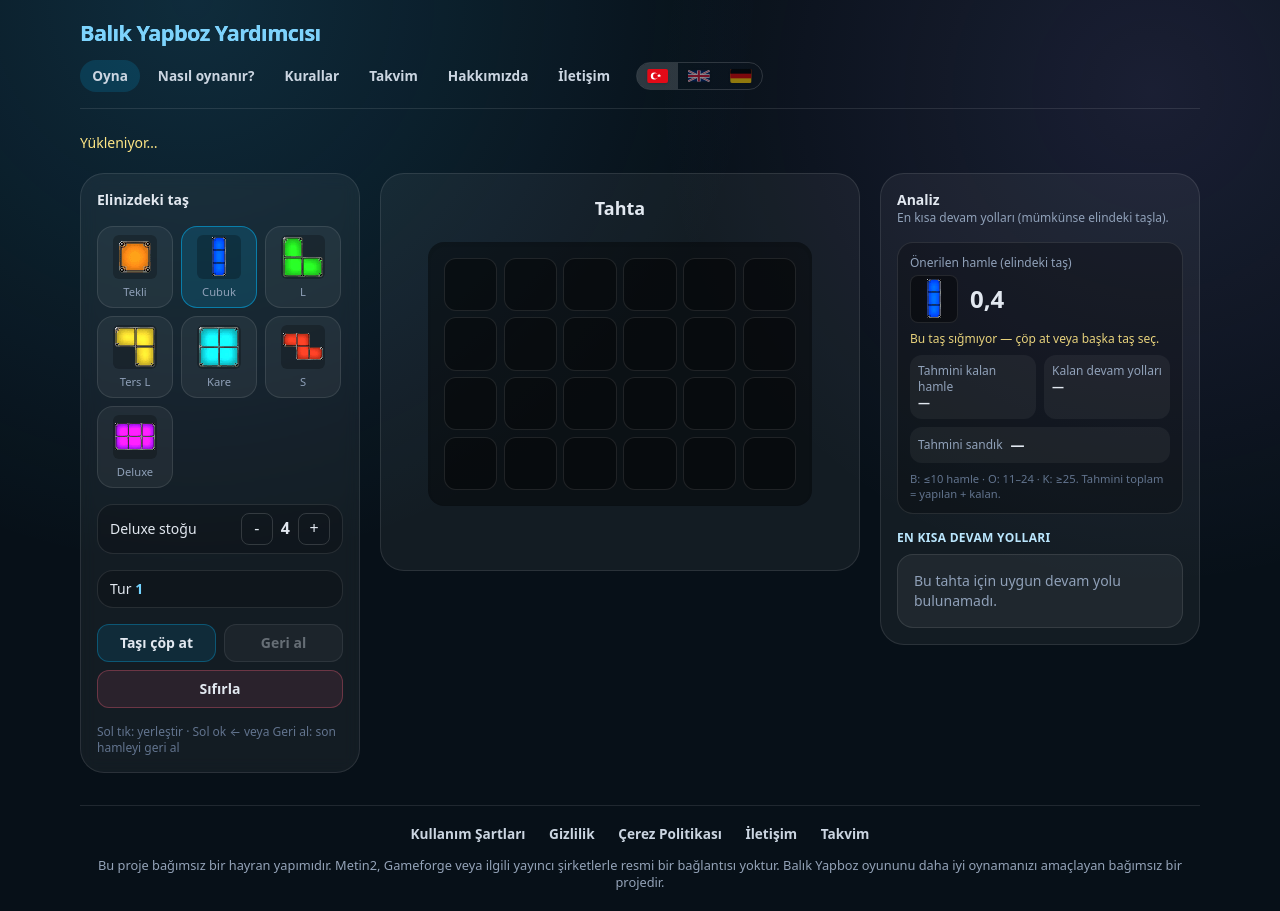
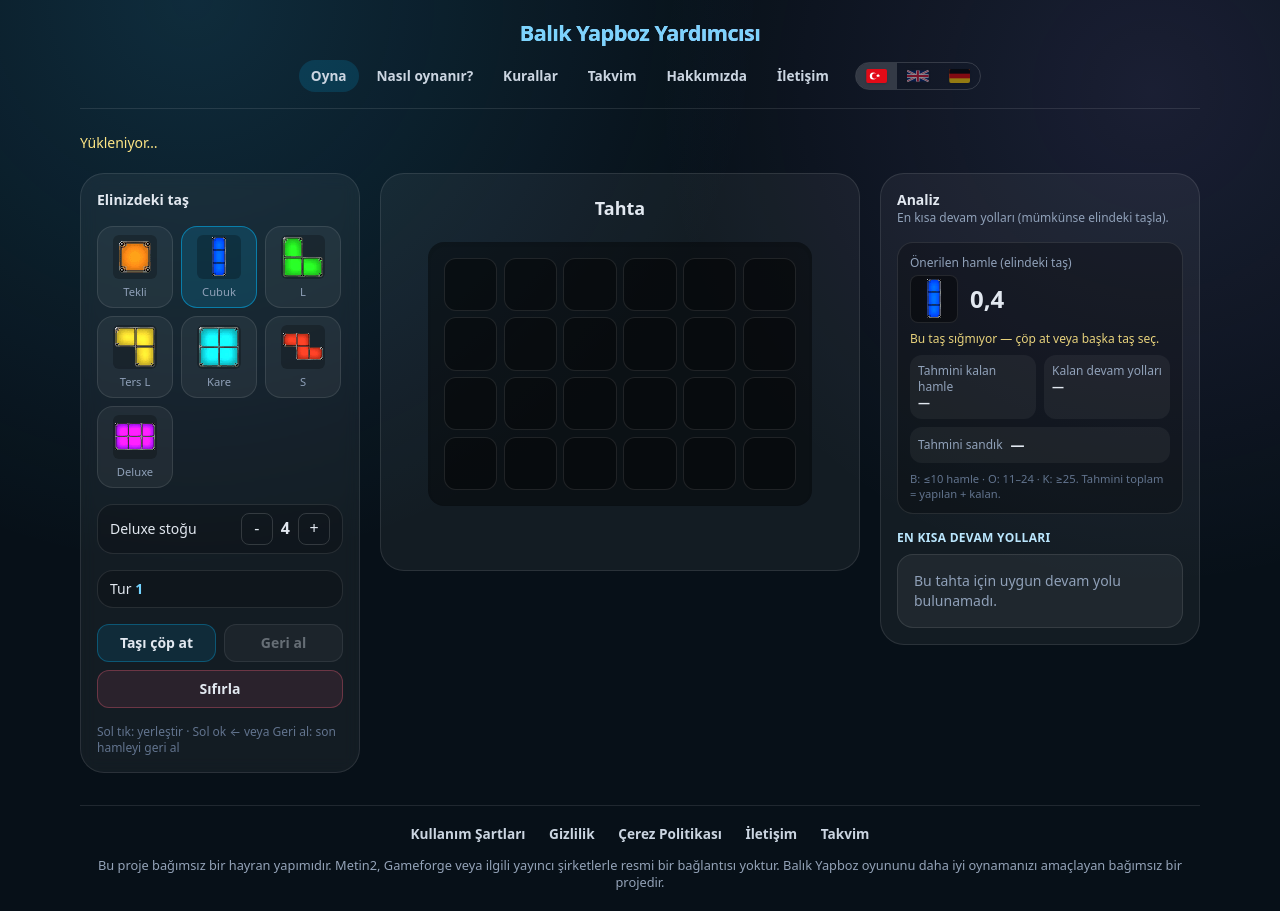
Before and after one commit to m0rsmordre/m2_jigsaw_engine, a React (Vite) app: page / in a window 1280 px wide. Built offline with nearby package versions, Linux system fonts and the light colour scheme.

Commit message:
Center site header title and navigation on all pages.
Co-authored-by: Cursor <cursoragent@cursor.com>

```diff
--- a/public/site.css
+++ b/public/site.css
@@ -21,7 +21,8 @@ a { color: var(--accent); }
 header {
   display: flex;
   flex-direction: column;
-  align-items: stretch;
+  align-items: center;
+  text-align: center;
   gap: 0.85rem;
   border-bottom: 1px solid var(--line);
   padding-bottom: 1rem;
@@ -40,6 +41,7 @@ nav {
   flex-wrap: wrap;
   gap: 0.35rem;
   align-items: center;
+  justify-content: center;
 }
 nav a {
   display: inline-flex;
--- a/src/components/Layout.tsx
+++ b/src/components/Layout.tsx
@@ -45,13 +45,13 @@ export function Layout() {
 
   return (
     <div className="mx-auto flex min-h-screen max-w-6xl flex-col px-4 py-5">
-      <header className="mb-5 flex flex-col gap-3 border-b border-white/10 pb-4">
+      <header className="mb-5 flex flex-col items-center gap-3 border-b border-white/10 pb-4 text-center">
         <div>
           <h1 className="bg-gradient-to-r from-sky-300 to-violet-300 bg-clip-text text-2xl font-extrabold tracking-tight text-transparent">
             {d.appTitle}
           </h1>
         </div>
-        <nav className="flex flex-wrap items-center gap-1.5">
+        <nav className="flex flex-wrap items-center justify-center gap-1.5">
           <NavLink to="/" end className={({ isActive }) => `${link} ${isActive ? active : 'border border-transparent'}`}>
             {d.navPlay}
           </NavLink>
```
